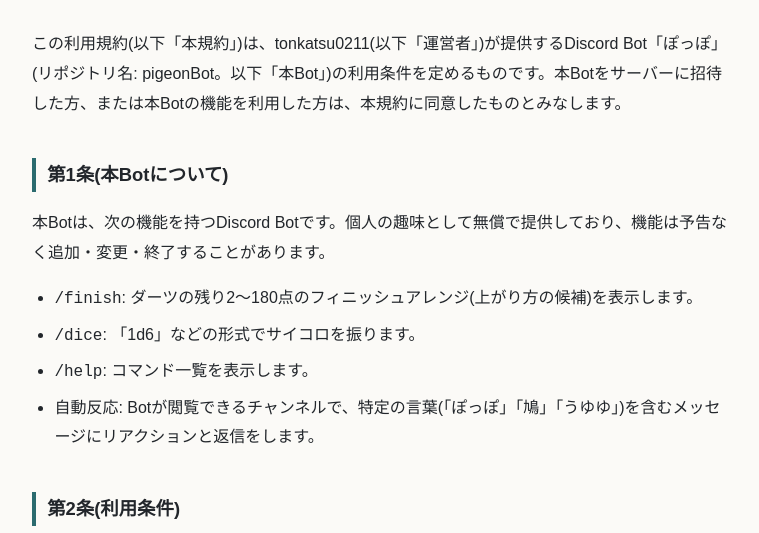
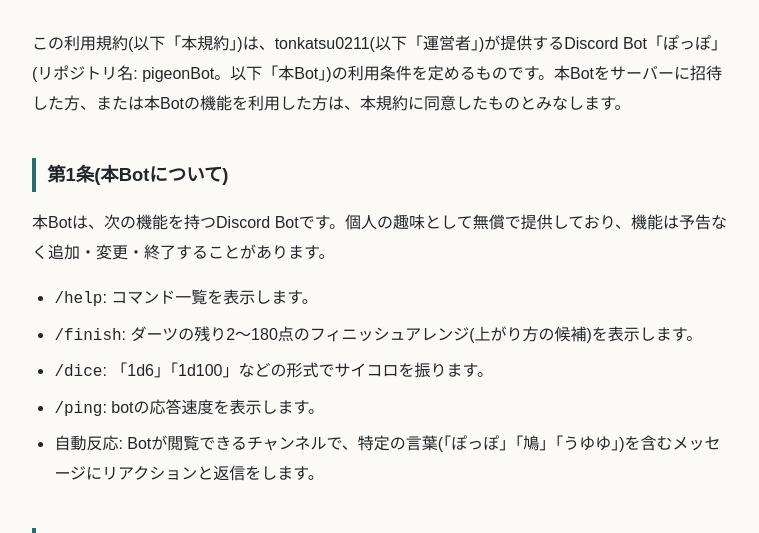
Before and after one commit to tonkatsu0211/pigeonBot, a website: page docs/terms.html in a window 1280 px wide. Shown: the part 206-739 px from the top of the page, without its empty margins (260-1019 px from the left). Drawn offline with Linux system fonts and the light colour scheme.

Commit message:
Update terms.html

```diff
--- a/docs/terms.html
+++ b/docs/terms.html
@@ -21,9 +21,10 @@
 <h2>第1条(本Botについて)</h2>
 <p>本Botは、次の機能を持つDiscord Botです。個人の趣味として無償で提供しており、機能は予告なく追加・変更・終了することがあります。</p>
 <ul>
+<li><code style="font-family:ui-monospace,monospace">/help</code>: コマンド一覧を表示します。</li>
 <li><code style="font-family:ui-monospace,monospace">/finish</code>: ダーツの残り2〜180点のフィニッシュアレンジ(上がり方の候補)を表示します。</li>
-<li><code style="font-family:ui-monospace,monospace">/dice</code>: 「1d6」などの形式でサイコロを振ります。</li>
-<li><code style="font-family:ui-monospace,monospace">/help</code>: コマンド一覧を表示します。</li>
+<li><code style="font-family:ui-monospace,monospace">/dice</code>: 「1d6」「1d100」などの形式でサイコロを振ります。</li>
+<li><code style="font-family:ui-monospace,monospace">/ping</code>: botの応答速度を表示します。</li>
 <li>自動反応: Botが閲覧できるチャンネルで、特定の言葉(「ぽっぽ」「鳩」「うゆゆ」)を含むメッセージにリアクションと返信をします。</li>
 </ul>
 
```
